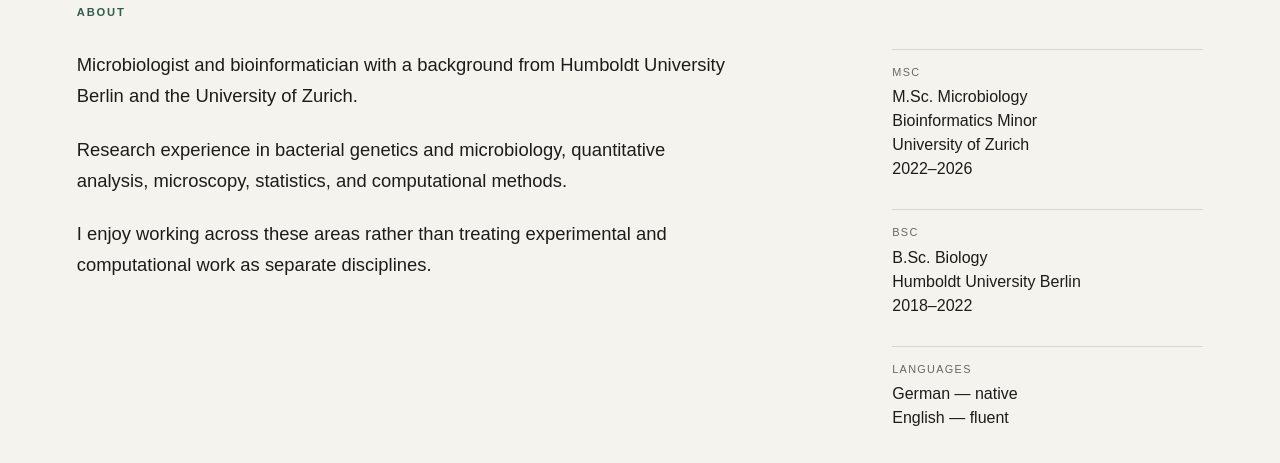
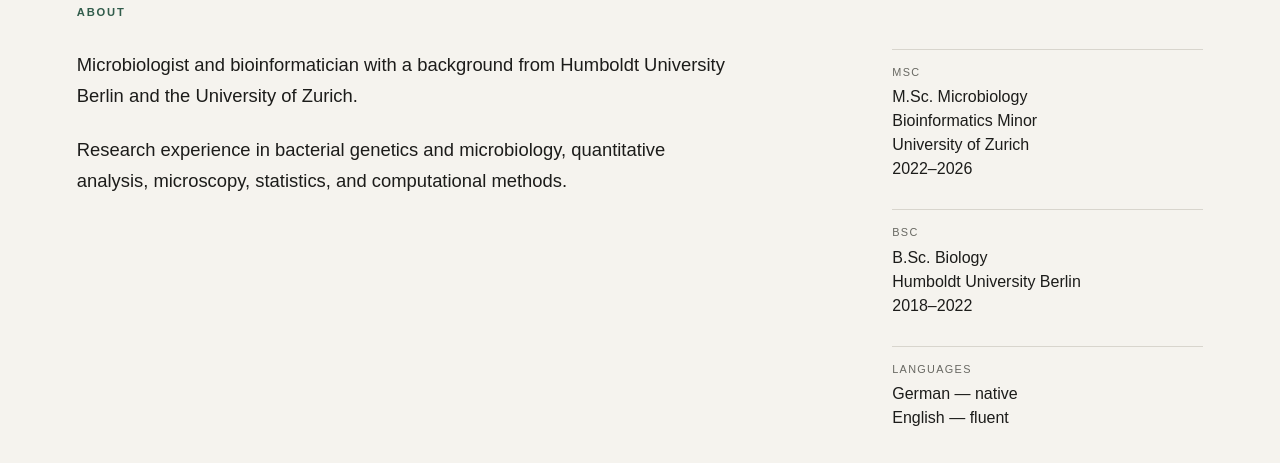
Before and after one commit to sarahgabsschon/sarahgabsschon.github.io, a plain HTML site: page index.html in a window 1280 px wide. Shown: the part 315-778 px from the top of the page. Drawn offline with Linux system fonts and the light colour scheme.

Commit message:
Remove paragraph on interdisciplinary work
Removed a paragraph about enjoying interdisciplinary work.

```diff
--- a/index.html
+++ b/index.html
@@ -97,11 +97,6 @@
               Research experience in bacterial genetics and microbiology,
               quantitative analysis, microscopy, statistics,
               and computational methods.
-            </p>
-
-            <p>
-              I enjoy working across these areas rather than treating
-              experimental and computational work as separate disciplines.
             </p>
 
           </div>
```
